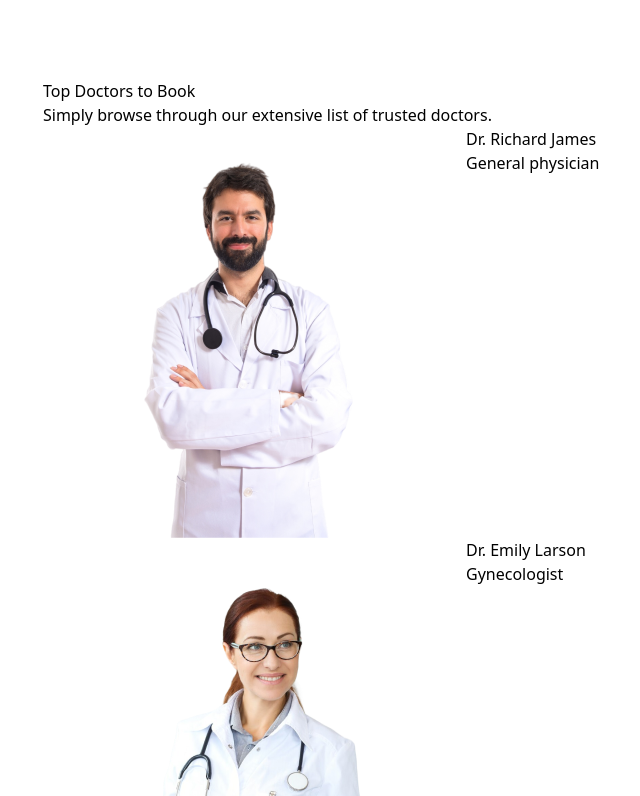
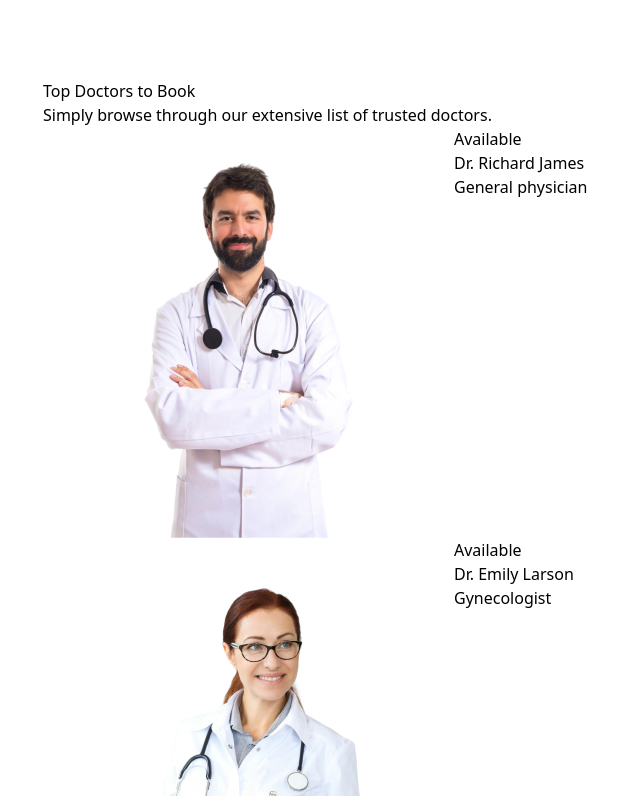
Before and after one commit to MgMorshed123/Doctor-4-U-Client, a React (Vite) app: page / in a window 1280 px wide. Shown: the part 944-1740 px from the top of the page, without its empty margins (85-725 px from the left). Built offline with nearby package versions, Linux system fonts and the light colour scheme.

Commit message:
TopDoctor.jsx skeleton added

```diff
--- a/src/components/TopDoctor.jsx
+++ b/src/components/TopDoctor.jsx
@@ -7,18 +7,24 @@ const TopDoctor = () => {
       <h1>Top Doctors to Book</h1>
       <p>Simply browse through our extensive list of trusted doctors.</p>
       <div>
-        {doctors.slice(0, 3).map((item, index) => {
+        {doctors.slice(0, 10).map((item, index) => {
           return (
-            <div key={index} className="flex gap-3">
+            <div key={index} className="flex ">
               <img src={item.image} alt="" srcset="" />
               <div>
+                <div>
+                  <p></p>
+                  <p>Available</p>
+                </div>
                 <p>{item.name}</p>
                 <p>{item.speciality}</p>
               </div>
+              <div></div>
             </div>
           );
         })}
       </div>
+      <button>View All</button>
     </div>
   );
 };
```
